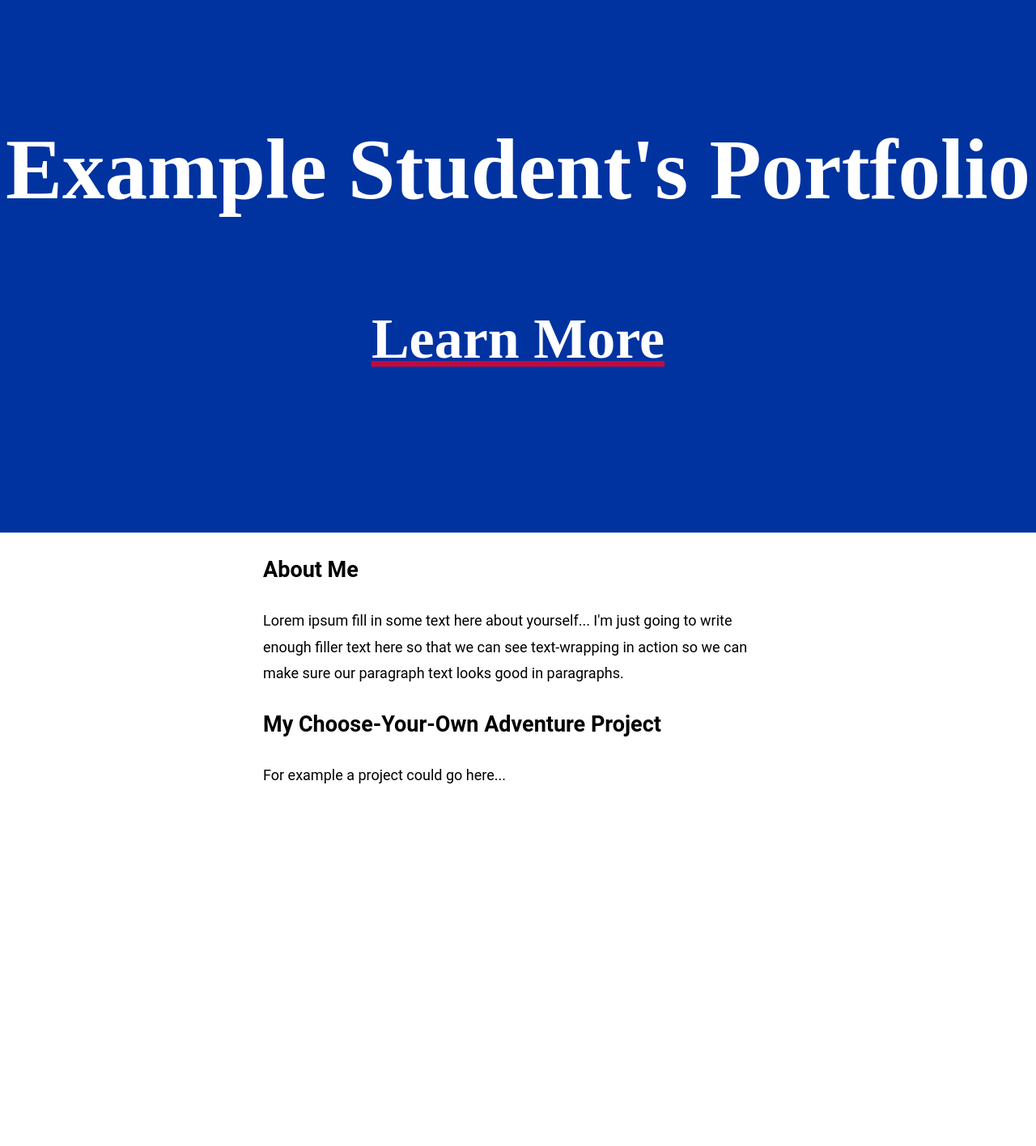
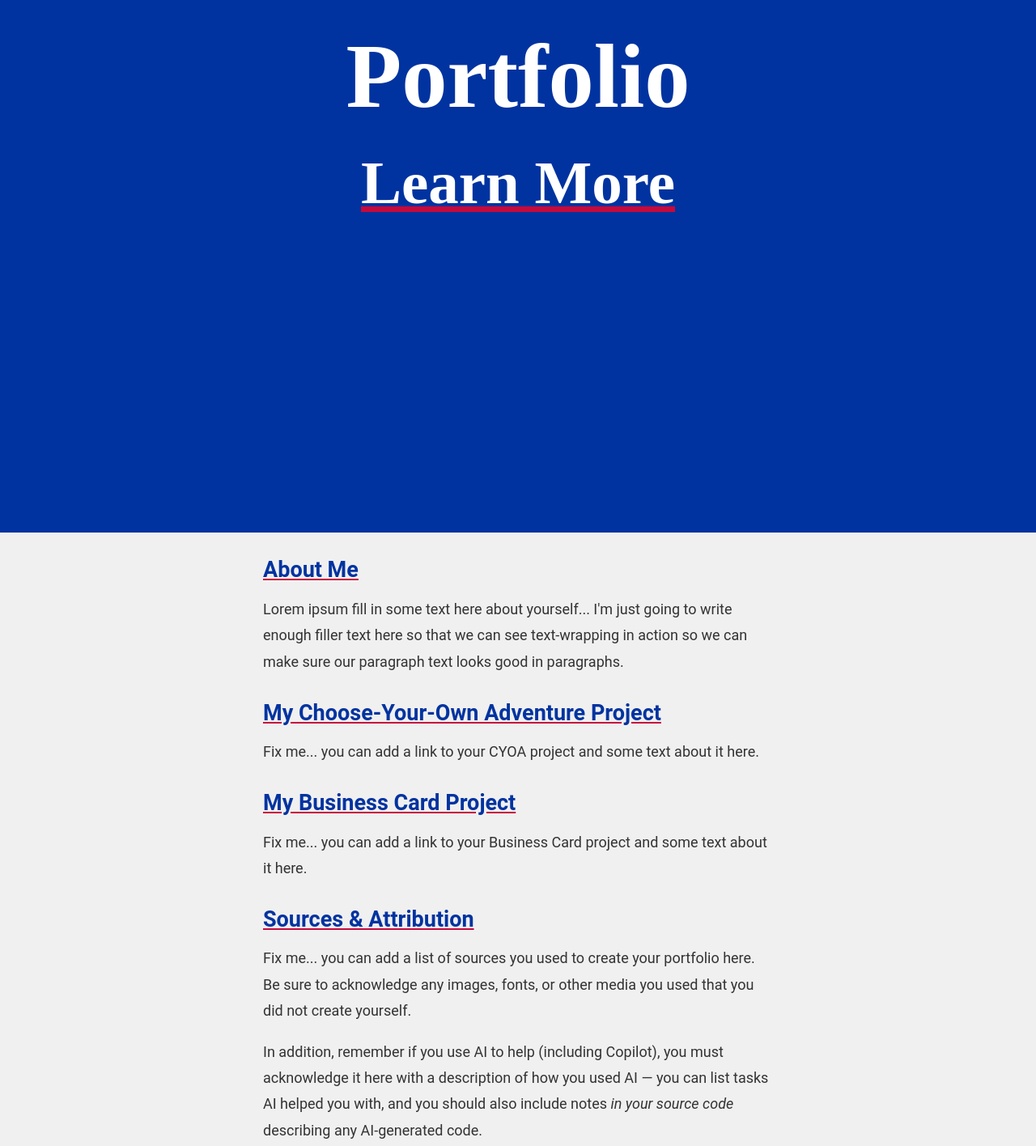
Before and after one commit to IACS-CS/web-design-portfolio, a website: page index.html in a window 1280 px wide. Shown: the part 142-1558 px from the top of the page at 81% size. Drawn offline with Linux system fonts and the light colour scheme.

Commit message:
Update for earlier portfolio rollout

```diff
--- a/index.html
+++ b/index.html
@@ -2,13 +2,14 @@
 <html>
   <head>
     <title>Example Student's Portfolio</title>
-    <link rel="stylesheet" href="./style.css" />
+    <link rel="stylesheet" href="./style/hero.css" />
+    <link rel="stylesheet" href="./style/main.css" />
   </head>
   <body>
     <!-- Demo content -->
     <section class="hero">
       <h1>Example Student's Portfolio</h1>
-      <a href="#about-me" class="cta">Learn More</a>
+      <a href="#about-me">Learn More</a>
     </section>
     <main>
       <section class="info" id="about-me">
@@ -22,12 +23,36 @@
           </p>
         </div>
       </section>
-      <section class="sample-work" id="cyoa">
+      <section id="cyoa">
         <h2>My Choose-Your-Own Adventure Project</h2>
-        <p>For example a project could go here...</p>
+        <p>
+          Fix me... you can add a link to your CYOA project and some text about
+          it here.
+        </p>
+      </section>
+      <section id="bc">
+        <h2>My Business Card Project</h2>
+        <p>
+          Fix me... you can add a link to your Business Card project and some
+          text about it here.
+        </p>
+      </section>
+      <section id="attribution">
+        <h2>Sources &amp; Attribution</h2>
+        <p>
+          Fix me... you can add a list of sources you used to create your
+          portfolio here. Be sure to acknowledge any images, fonts, or other
+          media you used that you did not create yourself.
+        </p>
+        <p>
+          In addition, remember if you use AI to help (including Copilot), you
+          must acknowledge it here with a description of how you used AI &mdash;
+          you can list tasks AI helped you with, and you should also include
+          notes <em>in your source code</em> describing any AI-generated code.
+        </p>
       </section>
     </main>
   </body>
-  <!-- Keep the script at the bottom of your file -->
-  <script src="main.js"></script>
+  <!-- Keep the script files at the bottom of your file -->
+  <script src="scripts/main.js"></script>
 </html>
--- a/main.js
+++ /dev/null
@@ -1,12 +0,0 @@
-// Write JavaScript here.
-console.log("main.js loaded successfully!");
-
-/* Some sample JavaScript: this just listens
-for any "click" on the hero element and then
-toggles the "active" class which we use to
-shift colors when they click */
-let hero = document.querySelector(".hero");
-hero.addEventListener("click", () => {
-  console.log("They clicked the hero!");
-  hero.classList.toggle("active");
-});
--- /dev/null
+++ b/scripts/main.js
@@ -0,0 +1 @@
+console.log("main.js loaded successfully!");
--- /dev/null
+++ b/style/hero.css
@@ -0,0 +1,45 @@
+.hero h1 {
+  margin-block-start: 0;
+  margin-block-end: 0;
+}
+.hero {
+  box-sizing: border-box;
+  /* Full screen hero section */
+  width: 100%;
+  min-height: 100dvh;
+  background: #0033a0;
+  color: white;
+  font-family: Futura;
+  font-weight: bold;
+  font-size: 30px;
+  text-align: center;
+}
+.hero a {
+  color: white;
+  text-decoration: underline;
+  text-decoration-color: #c6093b;
+}
+
+/* A little "activation" to demonstrate JS is working in the template */
+.hero {
+  transition: background 0.5s;
+}
+.hero.active {
+  background: #c6093b;
+}
+.hero.active a {
+  color: white;
+  text-decoration-color: #0033a0;
+}
+
+@media (max-width: 800px) {
+  .hero {
+    font-size: 45px;
+  }
+}
+
+@media (min-width: 801px) {
+  .hero {
+    font-size: 75px;
+  }
+}
--- a/style.css
+++ b/style/main.css
@@ -13,36 +13,18 @@ body {
   padding: 0;
   margin: 0;
   box-sizing: border-box;
+  /* Customize colors! */
+  background: #f0f0f0;
+  color: #333;
 }
-
-.hero {
-  box-sizing: border-box;
-  /* Full screen hero section */
-  width: 100%;
-  height: 100dvh;
-  /* Center the content vertically and horizontally */
-  display: grid;
-  place-content: center;
-  /* Custom text and stuff */
-  background: #0033a0;
-  color: white;
-  font-family: Futura;
-  font-weight: bold;
-  font-size: 70px;
-  text-align: center;
-}
-.hero a {
-  color: white;
+h2 {
+  color: #0033a0;
   text-decoration: underline;
   text-decoration-color: #c6093b;
+  margin-bottom: 8px;
 }
-
-/* A little "activation" to demonstrate JS is working in the template */
-.hero {
-  transition: background 0.5s;
-}
-.hero.active {
-  background: #c6093b;
+p {
+  margin-top: 0;
 }
 
 main {
```
Also changed, not shown: TODO.md (deleted, +0 -4 lines), .github/copilot-instructions.md (added), README.md.
